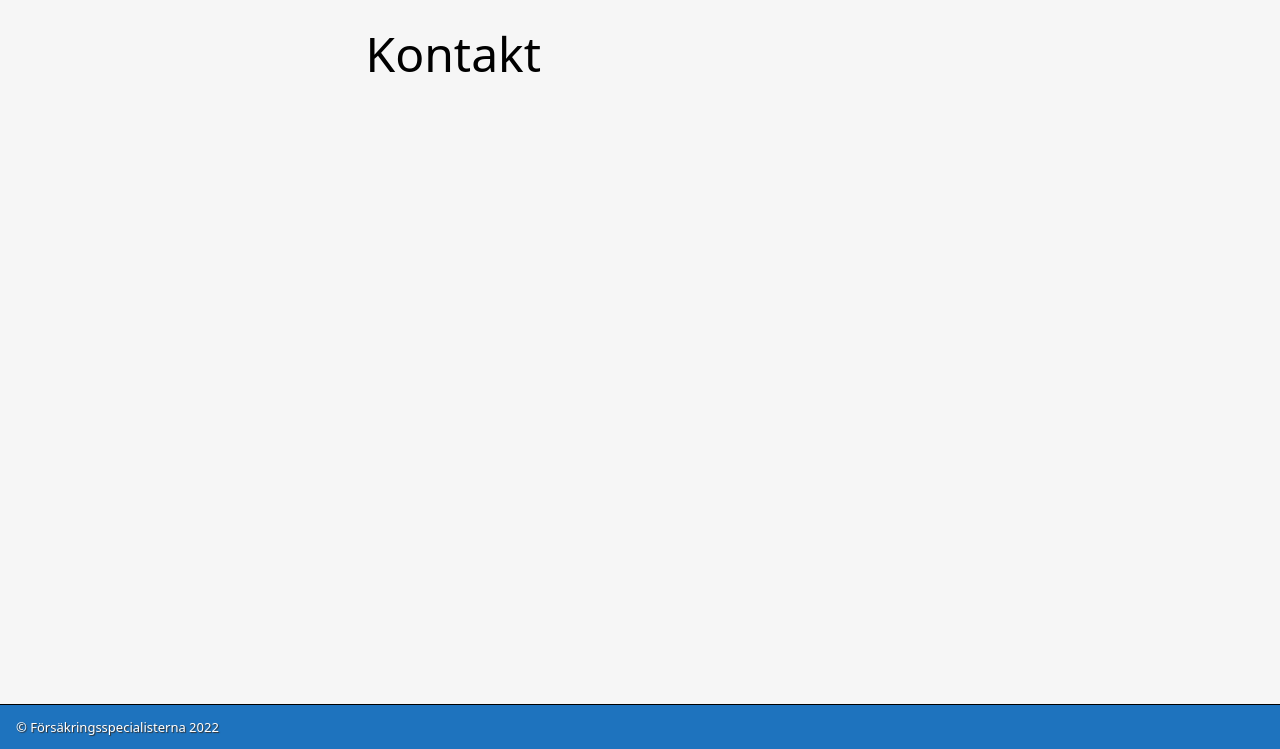
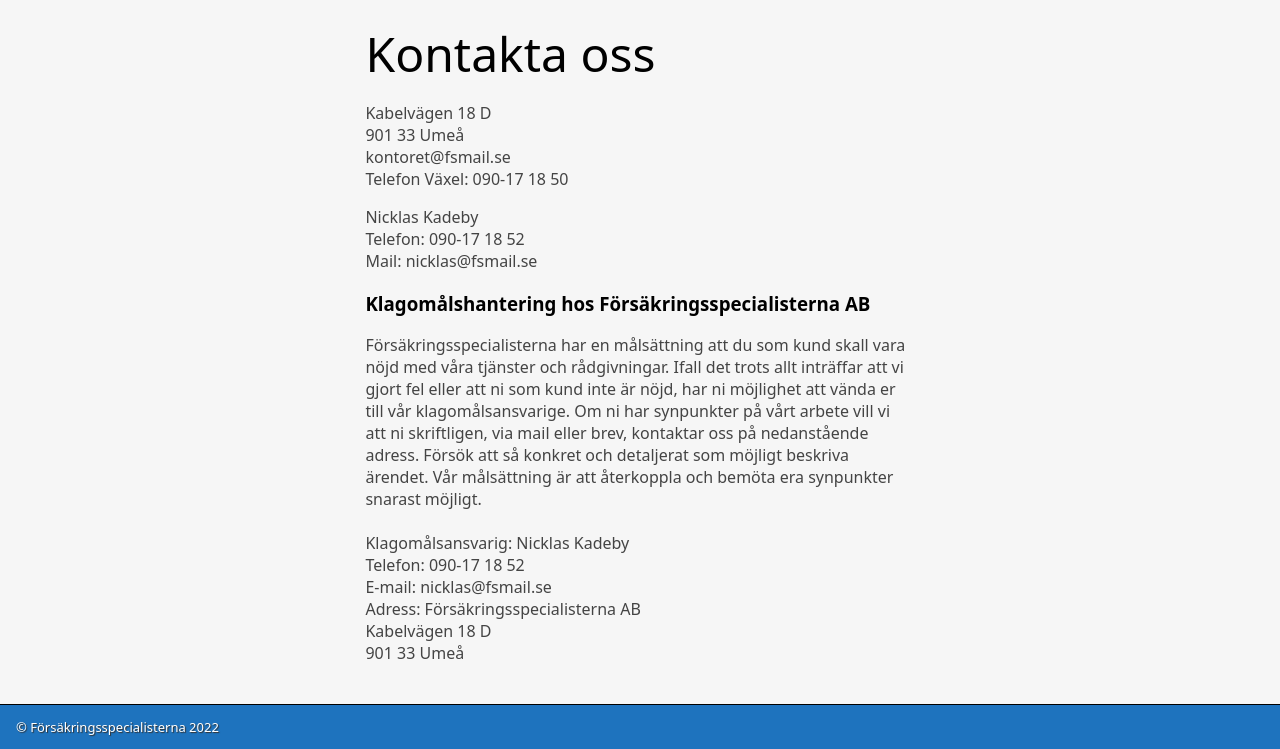
Before and after one commit to Dirivial/forsakringsspecialisterna, an Astro site: page /contact in a window 1280 px wide. Shown: the part 51-800 px from the top of the page. Built offline with nearby package versions, Linux system fonts and the light colour scheme; Astro itself is replaced by a stand-in of ours.

Commit message:
Services and contact page

```diff
--- a/src/pages/contact.astro
+++ b/src/pages/contact.astro
@@ -5,7 +5,29 @@ import Card from "../components/Card.astro";
 
 <Layout title="Försäkringsspecialisterna | Kontakt">
   <main>
-    <h1>Kontakt</h1>
+    <h1>Kontakta oss</h1>
+    <p>
+      Kabelvägen 18 D<br />901 33 Umeå<br />kontoret@fsmail.se<br />Telefon
+      Växel: 090-17 18 50
+    </p>
+
+    <p>
+      Nicklas Kadeby<br />Telefon: 090-17 18 52<br />Mail: nicklas@fsmail.se
+    </p>
+
+    <h3>Klagomålshantering hos Försäkringsspecialisterna AB</h3>
+    <p>
+      Försäkringsspecialisterna har en målsättning att du som kund skall vara
+      nöjd med våra tjänster och rådgivningar. Ifall det trots allt inträffar
+      att vi gjort fel eller att ni som kund inte är nöjd, har ni möjlighet att
+      vända er till vår klagomålsansvarige. Om ni har synpunkter på vårt arbete
+      vill vi att ni skriftligen, via mail eller brev, kontaktar oss på
+      nedanstående adress. Försök att så konkret och detaljerat som möjligt
+      beskriva ärendet. Vår målsättning är att återkoppla och bemöta era
+      synpunkter snarast möjligt.<br /><br />Klagomålsansvarig: Nicklas Kadeby<br
+      />Telefon: 090-17 18 52<br />E-mail: nicklas@fsmail.se<br />Adress:
+      Försäkringsspecialisterna AB<br />Kabelvägen 18 D<br />901 33 Umeå
+    </p>
   </main>
 </Layout>
 
@@ -19,6 +41,9 @@ import Card from "../components/Card.astro";
     font-size: 3rem;
     font-weight: 500;
     margin: 0;
+  }
+  p {
+    color: #444444;
   }
   .text-gradient {
     background-image: var(--accent-gradient);
--- a/src/pages/index.astro
+++ b/src/pages/index.astro
@@ -171,7 +171,7 @@ import Layout from "../layouts/Layout.astro";
 
   .list {
     list-style-type: none;
-    color: #666666;
+    color: #444444;
     padding: 0;
   }
 
--- a/src/pages/services.astro
+++ b/src/pages/services.astro
@@ -5,6 +5,7 @@ import Layout from "../layouts/Layout.astro";
 <Layout title="Försäkringsspecialisterna | Våra Tjänster">
   <main>
     <h1>Våra Tjänster</h1>
+    <hr />
 
     <p>
       Försäkringsspecialisterna är inte knutna till något försäkringsbolag eller
@@ -29,14 +30,22 @@ import Layout from "../layouts/Layout.astro";
 
     <p>Vi kan erbjuda er de bästa alternativen!</p>
 
+    <br />
+
     <h2>Arvode</h2>
-    Arvodet för vår tjänst är inget tillägg utan tas ur försäkringspremien. Detta
-    regleras sedan mellan oss och försäkringsbolagen, ingen faktura. Vi som försäkringsförmedlare
-    företräder er genom fullmakt. Fullmakten kan när som helst återkallas av någon
-    av parterna. Vid återkallande av fullmakt övertar försäkringsbolaget säljansvaret
-    vilket innebär att tidigare förmedlararvode läggs till i försäkringspremien.
+    <hr />
+    <p>
+      Arvodet för vår tjänst är inget tillägg utan tas ur försäkringspremien.
+      Detta regleras sedan mellan oss och försäkringsbolagen, ingen faktura. Vi
+      som försäkringsförmedlare företräder er genom fullmakt. Fullmakten kan när
+      som helst återkallas av någon av parterna. Vid återkallande av fullmakt
+      övertar försäkringsbolaget säljansvaret vilket innebär att tidigare
+      förmedlararvode läggs till i försäkringspremien.
+    </p>
+    <br />
 
     <h2>Försäkringar</h2>
+    <hr />
     <p>
       Som medlem i försäkringsförmedlarorganisationen Hjerta kan vi dessutom
       erbjuda försäkringslösningar som upphandlats genom Hjerta.
@@ -64,6 +73,19 @@ import Layout from "../layouts/Layout.astro";
     font-size: 3rem;
     font-weight: 500;
     margin: 0;
+    text-align: center;
+  }
+
+  h2 {
+    text-align: center;
+  }
+
+  p {
+    color: #555555;
+  }
+
+  li {
+    color: #444444;
   }
   .text-gradient {
     background-image: var(--accent-gradient);
```
Also changed, not shown: src/pages/claims.astro (+15 -1 lines), 1 other file.
